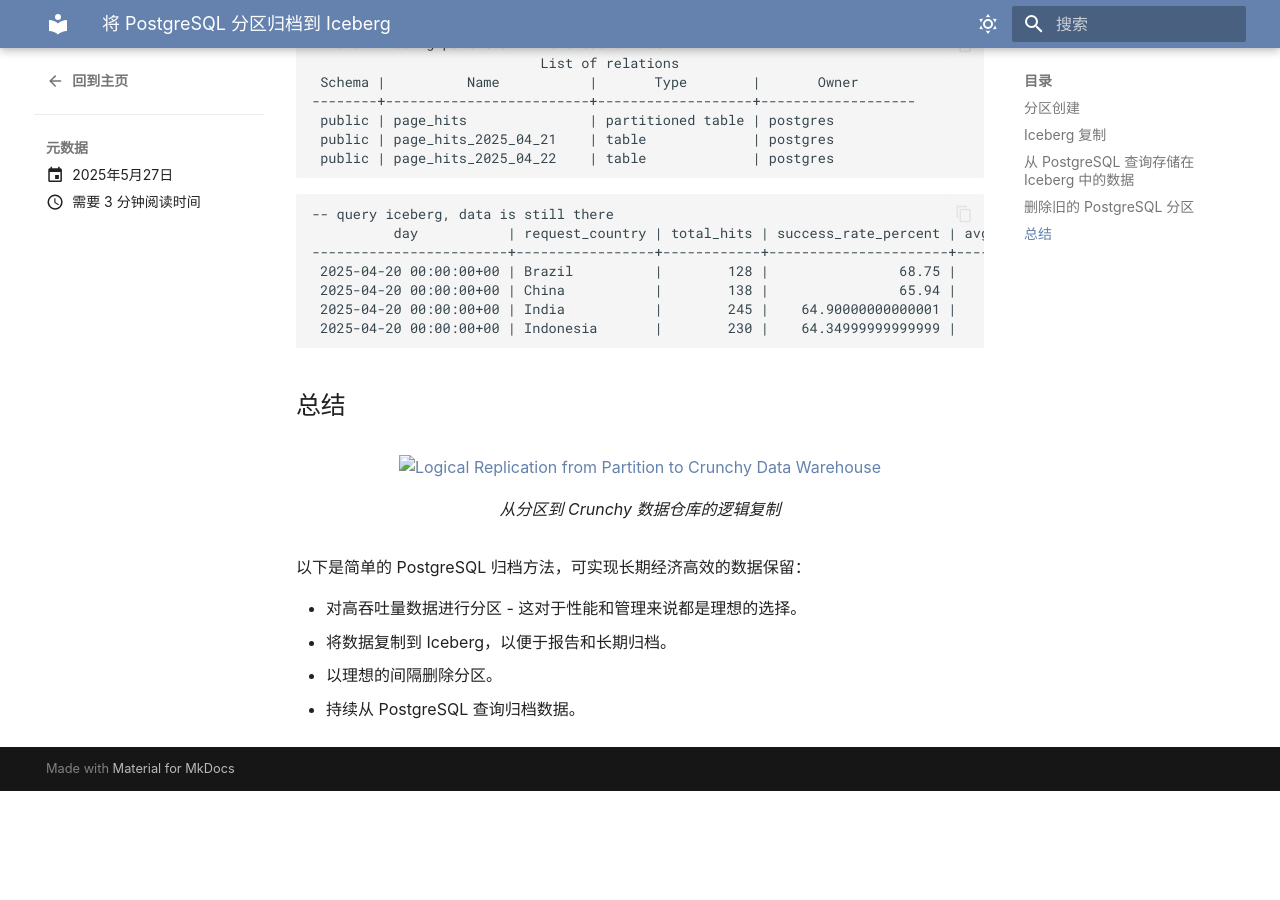
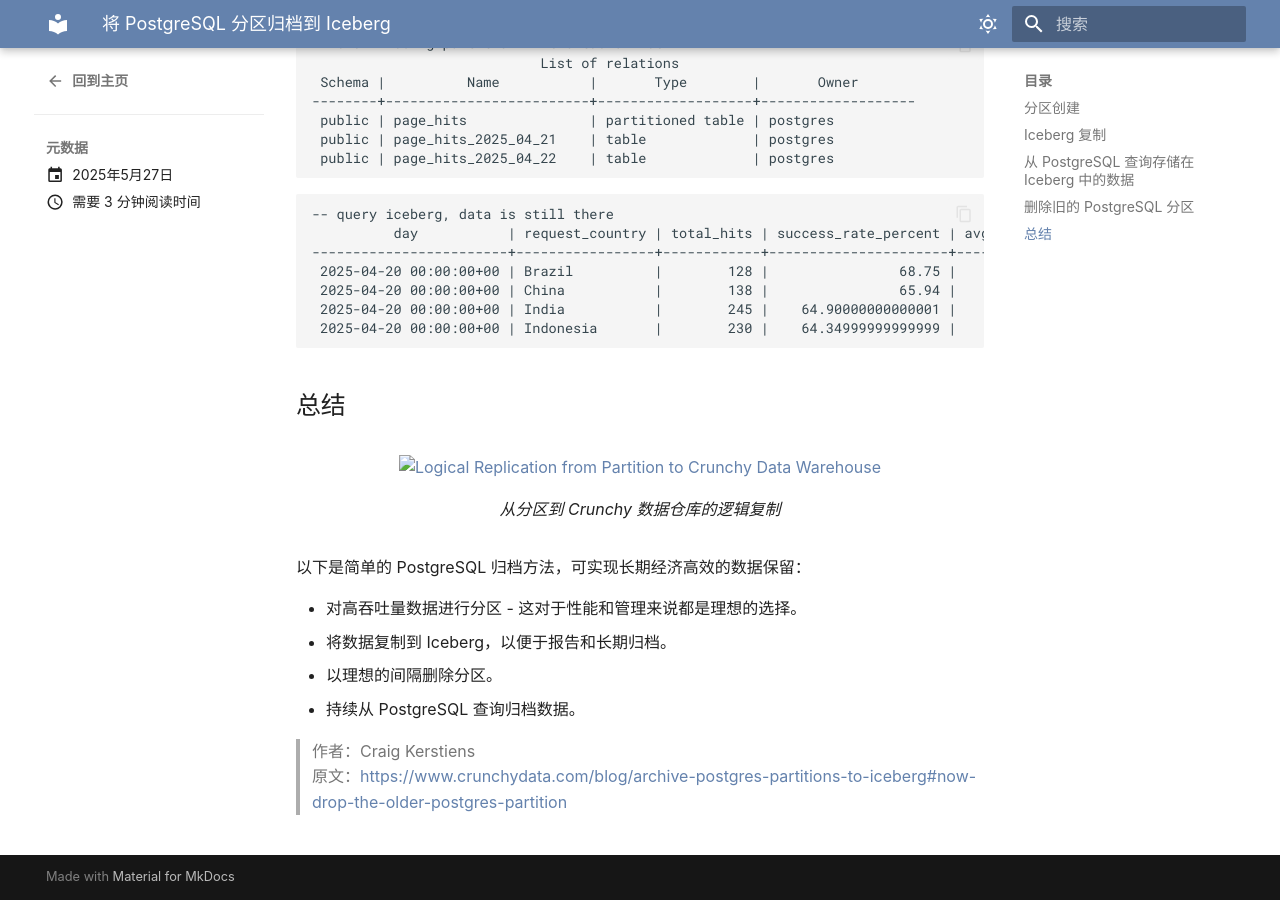
Before and after one commit to japinli/pg-translate, an MkDocs documentation site: the page built from docs/posts/archive-postgres-partitions-to-iceberg.md, in a window 1280 px wide and 900 px high, scrolled down 3461 px. Built offline with MkDocs 1.6.1 and Material for MkDocs 9.7.7, drawn with Linux system fonts in a browser that asks for light colours; before the commit the page ends 4252 px from its top, so only the background shows below that.

Commit message:
Add magiclink extension

```diff
--- a/docs/posts/archive-postgres-partitions-to-iceberg.md
+++ b/docs/posts/archive-postgres-partitions-to-iceberg.md
@@ -203,3 +203,6 @@
 - 将数据复制到 Iceberg，以便于报告和长期归档。
 - 以理想的间隔删除分区。
 - 持续从 PostgreSQL 查询归档数据。
+
+> 作者：Craig Kerstiens<br>
+> 原文：https://www.crunchydata.com/blog/archive-postgres-partitions-to-iceberg#now-drop-the-older-postgres-partition
--- a/mkdocs.yml
+++ b/mkdocs.yml
@@ -41,3 +41,4 @@
   - pymdownx.blocks.caption
   - pymdownx.details
   - pymdownx.superfences
+  - pymdownx.magiclink
```
